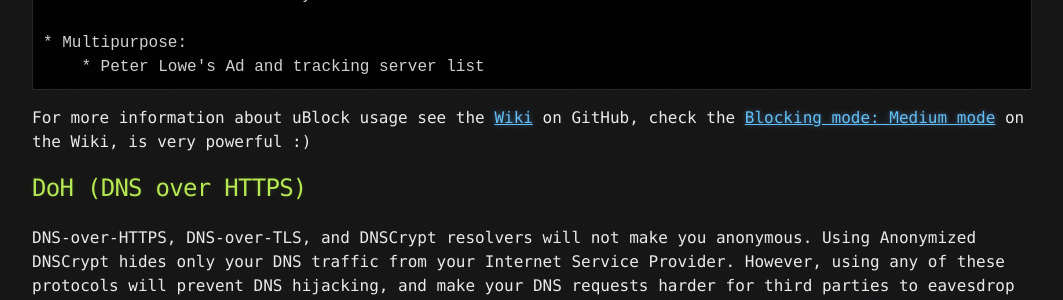
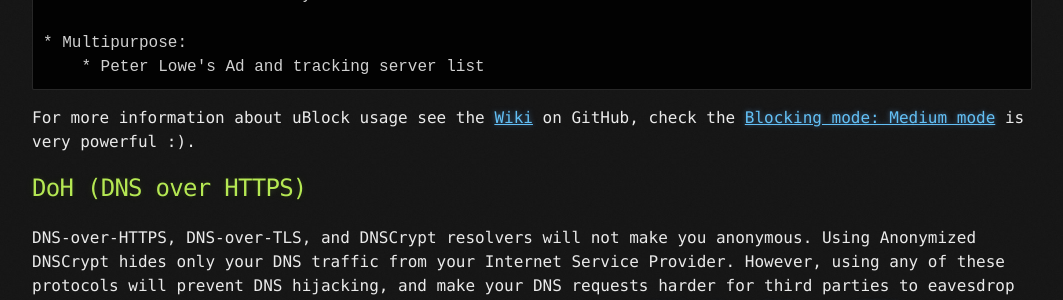
Before and after one commit to brainfucksec/brainfucksec.github.io, a Jekyll site: the page built from _posts/2021-10-03-hardening-firefox-2021.md, in a window 1280 px wide and 900 px high, scrolled down 18329 px. Shown: the part 152-452 px from the top of the window, without its empty margins (108-1171 px from the left). Built offline with Jekyll 4.4.1, drawn with Linux system fonts in a browser that asks for light colours.

Commit message:
Update _posts/2021-10-03-hardening-firefox-2021.md (fix typo)

````diff
--- a/_posts/2021-10-03-hardening-firefox-2021.md
+++ b/_posts/2021-10-03-hardening-firefox-2021.md
@@ -814,7 +814,7 @@
     * Peter Lowe's Ad and tracking server list
 ```
 
-For more information about uBlock usage see the [Wiki](https://github.com/gorhill/uBlock/wiki) on GitHub, check the [Blocking mode: Medium mode](https://github.com/gorhill/uBlock/wiki/Blocking-mode:-medium-mode) on the Wiki, is very powerful :)
+For more information about uBlock usage see the [Wiki](https://github.com/gorhill/uBlock/wiki) on GitHub, check the [Blocking mode: Medium mode](https://github.com/gorhill/uBlock/wiki/Blocking-mode:-medium-mode) is very powerful :).
 
 ## DoH (DNS over HTTPS)
 
````
